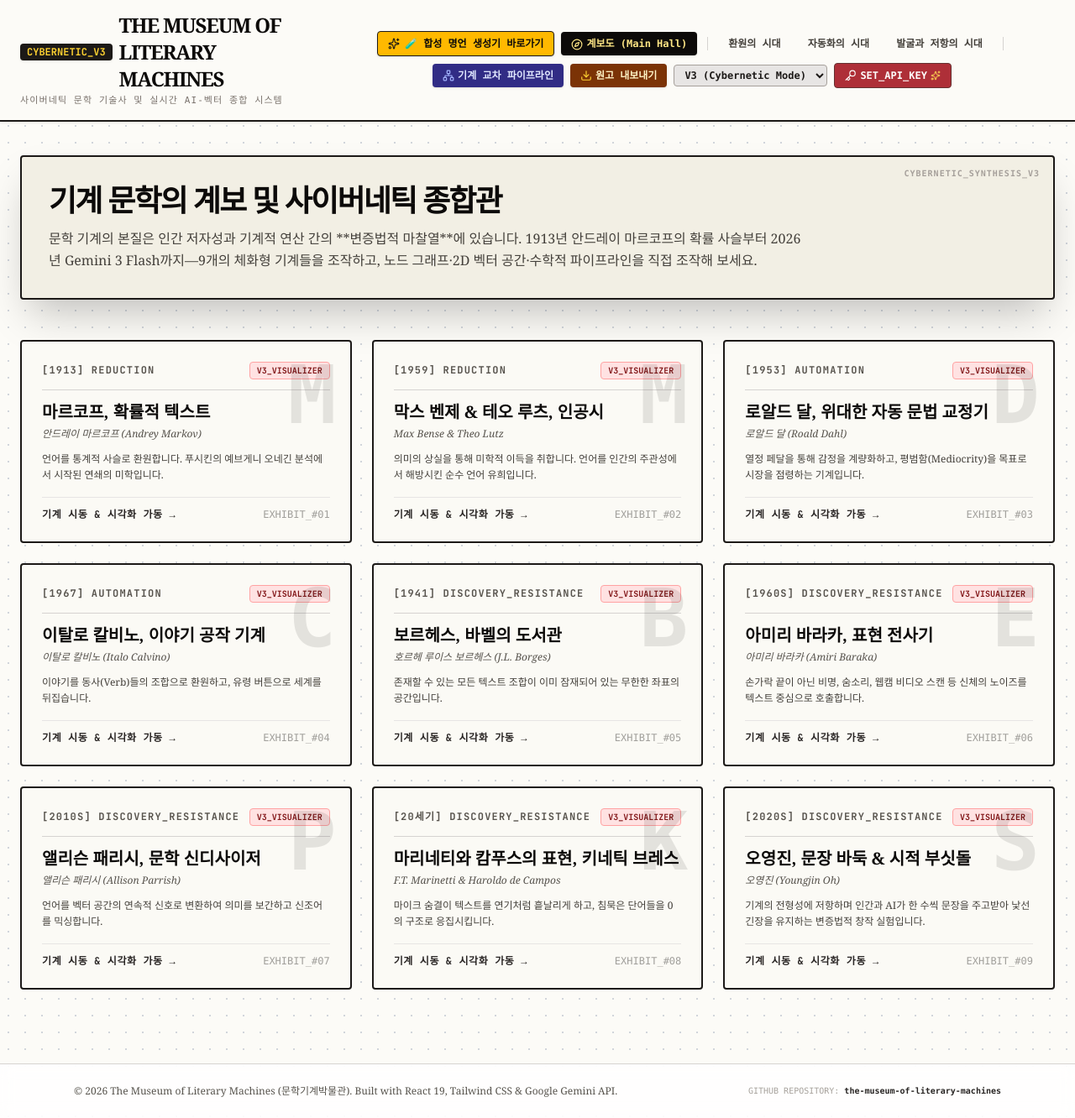
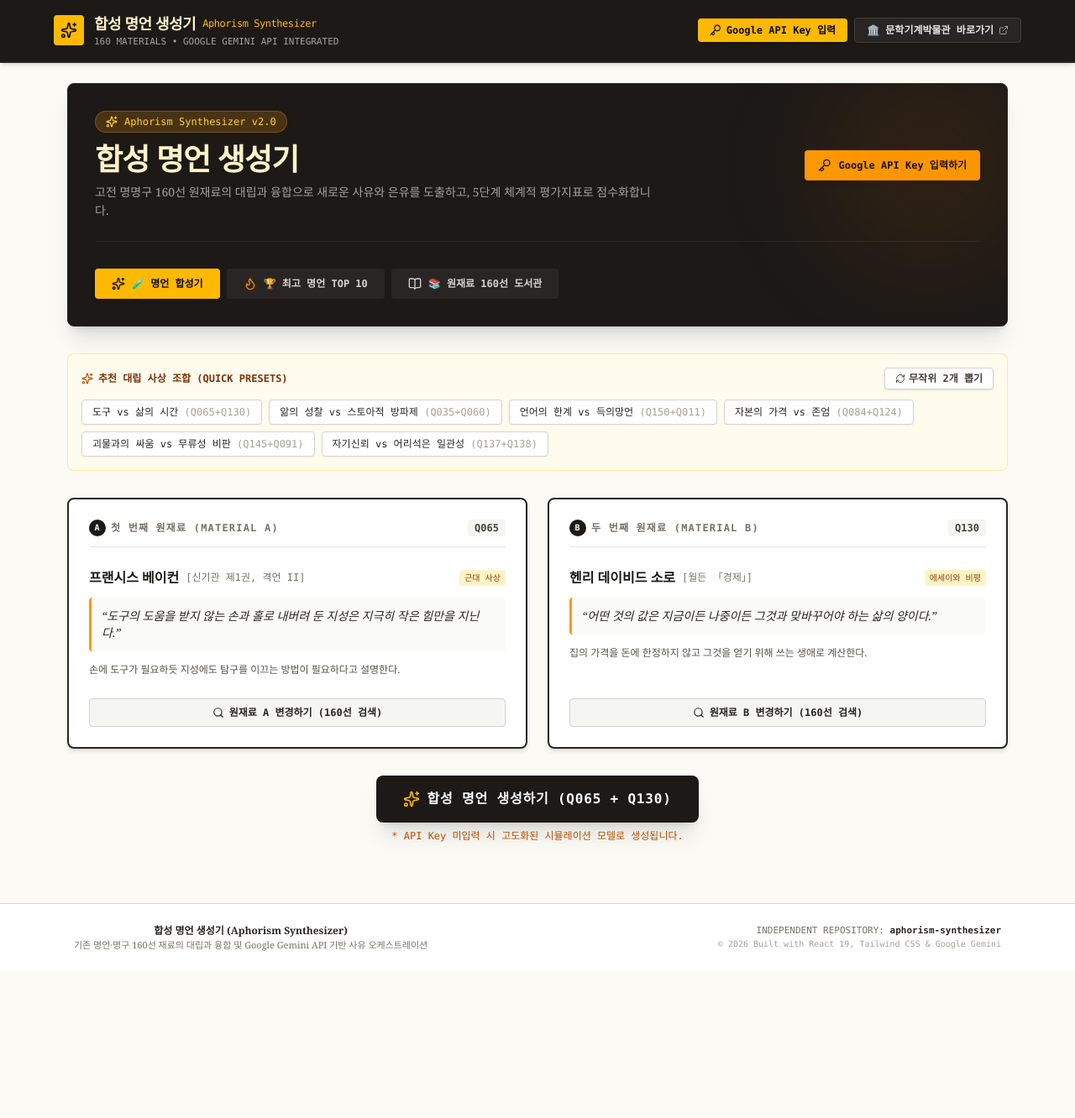
Before and after one commit to gdone9009/aphorism-synthesizer, a React (Vite) app: page / in a window 1280 px wide. Shown: the whole page at 84% size. After the commit the page ends 1157 px from the top, so only its background shows below. Built offline with nearby package versions, Linux system fonts and the light colour scheme.

Commit message:
fix: Restore standalone aphorism synthesizer app and deployment

```diff
--- a/package.json
+++ b/package.json
@@ -1,9 +1,9 @@
 {
-  "name": "the-museum-of-literary-machines",
+  "name": "aphorism-synthesizer",
   "private": true,
   "version": "1.0.0",
   "type": "module",
-  "homepage": "https://gdone9009.github.io/the-museum-of-literary-machines",
+  "homepage": "https://gdone9009.github.io/aphorism-synthesizer",
   "scripts": {
     "dev": "vite",
     "build": "tsc -b && vite build",
--- a/src/App.tsx
+++ b/src/App.tsx
@@ -1,58 +1,11 @@
 import { useState, useEffect } from 'react';
 import { ApiKeyModal } from './components/ApiKeyModal';
+import { AphorismSynthesizerApp } from './components/AphorismSynthesizerApp';
 import { getStoredApiKey } from './services/geminiService';
-import type { EpochCategory, MachineId } from './types';
-
-// V3 Cybernetic Museum Components
-import { HeaderV3 } from './components/v3/HeaderV3';
-import { MainHallV3 } from './components/v3/MainHallV3';
-import { EXHIBITS_DATA } from './components/TimelineMainHall';
-import { ExhibitWrapperV3 } from './components/v3/ExhibitWrapperV3';
-import { SynergyPipelineModal } from './components/v3/SynergyPipelineModal';
-import { ArtifactExporterModal } from './components/v3/ArtifactExporterModal';
-
-import { MarkovMachineV3 } from './components/v3/exhibits/MarkovMachineV3';
-import { DahlGrammatizatorV3 } from './components/v3/exhibits/DahlGrammatizatorV3';
-import { CalvinoStoryMachineV3 } from './components/v3/exhibits/CalvinoStoryMachineV3';
-import { BorgesLibraryV3 } from './components/v3/exhibits/BorgesLibraryV3';
-import { BenseArtificialPoetryV3 } from './components/v3/exhibits/BenseArtificialPoetryV3';
-import { BarakaScriberV3 } from './components/v3/exhibits/BarakaScriberV3';
-import { ParrishSynthesizerV3 } from './components/v3/exhibits/ParrishSynthesizerV3';
-import { KineticBreathV3 } from './components/v3/exhibits/KineticBreathV3';
-import { OhSentenceBadukV3 } from './components/v3/exhibits/OhSentenceBadukV3';
-
-// V2 Components
-import { DahlGrammatizatorV2 } from './components/v2/exhibits/DahlGrammatizatorV2';
-import { CalvinoStoryMachineV2 } from './components/v2/exhibits/CalvinoStoryMachineV2';
-import { BorgesLibraryV2 } from './components/v2/exhibits/BorgesLibraryV2';
-import { BarakaScriberV2 } from './components/v2/exhibits/BarakaScriberV2';
-import { ParrishSynthesizerV2 } from './components/v2/exhibits/ParrishSynthesizerV2';
-import { KineticBreathV2 } from './components/v2/exhibits/KineticBreathV2';
-import { OhSentenceBadukV2 } from './components/v2/exhibits/OhSentenceBadukV2';
-import { MarkovMachineV2 } from './components/v2/exhibits/MarkovMachineV2';
-import { BenseArtificialPoetryV2 } from './components/v2/exhibits/BenseArtificialPoetryV2';
-import { ExhibitWrapperV2 } from './components/v2/ExhibitWrapperV2';
-
-// V1 Components
-import { MarkovMachine } from './components/exhibits/MarkovMachine';
-import { DahlGrammatizator } from './components/exhibits/DahlGrammatizator';
-import { CalvinoStoryMachine } from './components/exhibits/CalvinoStoryMachine';
-import { BorgesLibrary } from './components/exhibits/BorgesLibrary';
-import { BenseArtificialPoetry } from './components/exhibits/BenseArtificialPoetry';
-import { BarakaScriber } from './components/exhibits/BarakaScriber';
-import { ParrishSynthesizer } from './components/exhibits/ParrishSynthesizer';
-import { KineticBreath } from './components/exhibits/KineticBreath';
-import { OhSentenceBaduk } from './components/exhibits/OhSentenceBaduk';
-import { ExhibitWrapper } from './components/ExhibitWrapper';
+import { Sparkles, ExternalLink, Key } from 'lucide-react';
 
 export function App() {
-  const [version, setVersion] = useState<'v1' | 'v2' | 'v3'>('v3');
-  const [currentCategory, setCurrentCategory] = useState<EpochCategory | 'MAIN'>('MAIN');
-  const [selectedMachineId, setSelectedMachineId] = useState<MachineId | null>(null);
-
   const [isApiKeyModalOpen, setIsApiKeyModalOpen] = useState(false);
-  const [isSynergyModalOpen, setIsSynergyModalOpen] = useState(false);
-  const [isExporterModalOpen, setIsExporterModalOpen] = useState(false);
   const [hasApiKey, setHasApiKey] = useState(false);
 
   useEffect(() => {
@@ -63,140 +16,85 @@
     setHasApiKey(!!getStoredApiKey());
   };
 
-  const selectedExhibit = EXHIBITS_DATA.find(e => e.id === selectedMachineId);
+  return (
+    <div className="min-h-screen bg-[#fbfaf5] text-stone-900 flex flex-col font-serif">
+      {/* Dedicated Header for Aphorism Synthesizer */}
+      <header className="border-b-2 border-stone-800 bg-stone-900 text-stone-100 py-3.5 px-4 md:px-8 shadow-md sticky top-0 z-40">
+        <div className="max-w-6xl mx-auto flex flex-col sm:flex-row items-center justify-between gap-3">
+          {/* Logo & Title */}
+          <div className="flex items-center gap-3">
+            <div className="w-9 h-9 rounded bg-amber-400 text-stone-950 flex items-center justify-center font-bold font-mono text-base shadow-sm">
+              <Sparkles className="w-5 h-5 text-stone-950" />
+            </div>
+            <div>
+              <h1 className="font-bold text-base md:text-lg tracking-tight text-amber-100 font-serif flex items-center gap-2">
+                합성 명언 생성기 <span className="text-xs text-amber-400 font-mono font-normal">Aphorism Synthesizer</span>
+              </h1>
+              <p className="text-[11px] text-stone-400 font-mono">
+                160 MATERIALS • GOOGLE GEMINI API INTEGRATED
+              </p>
+            </div>
+          </div>
 
-  const renderV3Content = () => {
-    switch (selectedMachineId) {
-      case 'MARKOV': return <MarkovMachineV3 />;
-      case 'DAHL_PEDAL': return <DahlGrammatizatorV3 />;
-      case 'CALVINO_MACHINE': return <CalvinoStoryMachineV3 />;
-      case 'BORGES_LIBRARY': return <BorgesLibraryV3 />;
-      case 'MAX_BENSE': return <BenseArtificialPoetryV3 />;
-      case 'EXPRESSION_SCRIBER': return <BarakaScriberV3 />;
-      case 'PARRISH_SYNTHESIZER': return <ParrishSynthesizerV3 />;
-      case 'KINETIC_BREATH': return <KineticBreathV3 />;
-      case 'SENTENCE_GO': return <OhSentenceBadukV3 />;
-      default: return null;
-    }
-  };
+          {/* Actions & Cross-Link */}
+          <div className="flex items-center gap-2 flex-wrap">
+            <button
+              onClick={() => setIsApiKeyModalOpen(true)}
+              className={`flex items-center gap-1.5 px-3.5 py-1.5 rounded font-mono text-xs font-bold transition-all shadow-sm ${
+                hasApiKey
+                  ? 'bg-emerald-950 text-emerald-200 border border-emerald-700 hover:bg-emerald-900'
+                  : 'bg-amber-400 text-stone-950 hover:bg-amber-300'
+              }`}
+            >
+              <Key className="w-3.5 h-3.5" />
+              <span>{hasApiKey ? 'Google Key 설정됨' : 'Google API Key 입력'}</span>
+            </button>
 
-  const renderV2Content = () => {
-    switch (selectedMachineId) {
-      case 'MARKOV': return <MarkovMachineV2 />;
-      case 'DAHL_PEDAL': return <DahlGrammatizatorV2 />;
-      case 'CALVINO_MACHINE': return <CalvinoStoryMachineV2 />;
-      case 'BORGES_LIBRARY': return <BorgesLibraryV2 />;
-      case 'MAX_BENSE': return <BenseArtificialPoetryV2 />;
-      case 'EXPRESSION_SCRIBER': return <BarakaScriberV2 />;
-      case 'PARRISH_SYNTHESIZER': return <ParrishSynthesizerV2 />;
-      case 'KINETIC_BREATH': return <KineticBreathV2 />;
-      case 'SENTENCE_GO': return <OhSentenceBadukV2 />;
-      default: return null;
-    }
-  };
+            <a
+              href="https://gdone9009.github.io/the-museum-of-literary-machines/"
+              target="_blank"
+              rel="noopener noreferrer"
+              className="px-3.5 py-1.5 rounded text-xs font-mono font-bold bg-stone-800 hover:bg-stone-700 text-stone-200 border border-stone-700 transition-all flex items-center gap-1.5 shadow-sm"
+            >
+              <span>🏛️ 문학기계박물관 바로가기</span>
+              <ExternalLink className="w-3 h-3 text-stone-400" />
+            </a>
+          </div>
+        </div>
+      </header>
 
-  const renderV1Content = () => {
-    switch (selectedMachineId) {
-      case 'MARKOV': return <MarkovMachine />;
-      case 'DAHL_PEDAL': return <DahlGrammatizator />;
-      case 'CALVINO_MACHINE': return <CalvinoStoryMachine />;
-      case 'BORGES_LIBRARY': return <BorgesLibrary />;
-      case 'MAX_BENSE': return <BenseArtificialPoetry />;
-      case 'EXPRESSION_SCRIBER': return <BarakaScriber />;
-      case 'PARRISH_SYNTHESIZER': return <ParrishSynthesizer />;
-      case 'KINETIC_BREATH': return <KineticBreath />;
-      case 'SENTENCE_GO': return <OhSentenceBaduk />;
-      default: return null;
-    }
-  };
-
-  return (
-    <div className="min-h-screen bg-[#fcfbf7] text-stone-900 flex flex-col font-serif selection:bg-red-200 jacquard-pattern">
-      {/* Header V3 */}
-      <HeaderV3
-        currentCategory={currentCategory}
-        onSelectCategory={(cat) => {
-          setCurrentCategory(cat);
-          setSelectedMachineId(null);
-        }}
-        onOpenApiKeyModal={() => setIsApiKeyModalOpen(true)}
-        onOpenSynergyModal={() => setIsSynergyModalOpen(true)}
-        onOpenExporterModal={() => setIsExporterModalOpen(true)}
-        hasApiKey={hasApiKey}
-        version={version}
-        onSelectVersion={(v) => setVersion(v)}
-      />
-
-      {/* Main Content Area */}
+      {/* Main Content: Pure Aphorism Synthesizer Application */}
       <main className="flex-1">
-        {version === 'v3' ? (
-          selectedExhibit ? (
-            <ExhibitWrapperV3
-              exhibit={selectedExhibit}
-              onBack={() => setSelectedMachineId(null)}
-            >
-              {renderV3Content()}
-            </ExhibitWrapperV3>
-          ) : (
-            <MainHallV3
-              selectedCategory={currentCategory}
-              onSelectMachine={(id) => setSelectedMachineId(id)}
-            />
-          )
-        ) : version === 'v2' ? (
-          selectedExhibit ? (
-            <ExhibitWrapperV2
-              exhibit={selectedExhibit}
-              onBack={() => setSelectedMachineId(null)}
-            >
-              {renderV2Content()}
-            </ExhibitWrapperV2>
-          ) : (
-            <MainHallV3
-              selectedCategory={currentCategory}
-              onSelectMachine={(id) => setSelectedMachineId(id)}
-            />
-          )
-        ) : (
-          selectedExhibit ? (
-            <ExhibitWrapper
-              exhibit={selectedExhibit}
-              onBack={() => setSelectedMachineId(null)}
-            >
-              {renderV1Content()}
-            </ExhibitWrapper>
-          ) : (
-            <MainHallV3
-              selectedCategory={currentCategory}
-              onSelectMachine={(id) => setSelectedMachineId(id)}
-            />
-          )
-        )}
+        <AphorismSynthesizerApp
+          onOpenApiKeyModal={() => setIsApiKeyModalOpen(true)}
+        />
       </main>
 
-      {/* Footer */}
-      <footer className="border-t border-stone-300 py-6 bg-white/80 backdrop-blur-sm text-center text-xs text-stone-600 font-serif mt-12">
-        <div className="max-w-6xl mx-auto px-6 flex flex-col md:flex-row items-center justify-between gap-2">
-          <p>© 2026 The Museum of Literary Machines (문학기계박물관). Built with React 19, Tailwind CSS & Google Gemini API.</p>
-          <p className="font-mono text-[10px] text-stone-400">
-            GITHUB REPOSITORY: <span className="text-stone-800 font-bold">the-museum-of-literary-machines</span>
-          </p>
+      {/* Dedicated Footer */}
+      <footer className="border-t border-stone-300 py-6 bg-white text-center text-xs text-stone-600 font-serif mt-12">
+        <div className="max-w-6xl mx-auto px-6 flex flex-col md:flex-row items-center justify-between gap-3">
+          <div>
+            <p className="font-bold text-stone-800">합성 명언 생성기 (Aphorism Synthesizer)</p>
+            <p className="text-[11px] text-stone-500 mt-0.5">
+              기존 명언·명구 160선 재료의 대립과 융합 및 Google Gemini API 기반 사유 오케스트레이션
+            </p>
+          </div>
+          <div className="text-right">
+            <p className="font-mono text-[11px] text-stone-500">
+              INDEPENDENT REPOSITORY: <span className="text-stone-800 font-bold">aphorism-synthesizer</span>
+            </p>
+            <p className="font-mono text-[10px] text-stone-400 mt-0.5">
+              © 2026 Built with React 19, Tailwind CSS & Google Gemini
+            </p>
+          </div>
         </div>
       </footer>
 
-      {/* Modals */}
+      {/* API Key Modal */}
       <ApiKeyModal
         isOpen={isApiKeyModalOpen}
         onClose={() => setIsApiKeyModalOpen(false)}
         onSave={handleSaveApiKey}
-      />
-      <SynergyPipelineModal
-        isOpen={isSynergyModalOpen}
-        onClose={() => setIsSynergyModalOpen(false)}
-      />
-      <ArtifactExporterModal
-        isOpen={isExporterModalOpen}
-        onClose={() => setIsExporterModalOpen(false)}
       />
     </div>
   );
--- a/vite.config.ts
+++ b/vite.config.ts
@@ -8,5 +8,5 @@
     react(),
     tailwindcss()
   ],
-  base: '/the-museum-of-literary-machines/',
+  base: '/aphorism-synthesizer/',
 })
```
